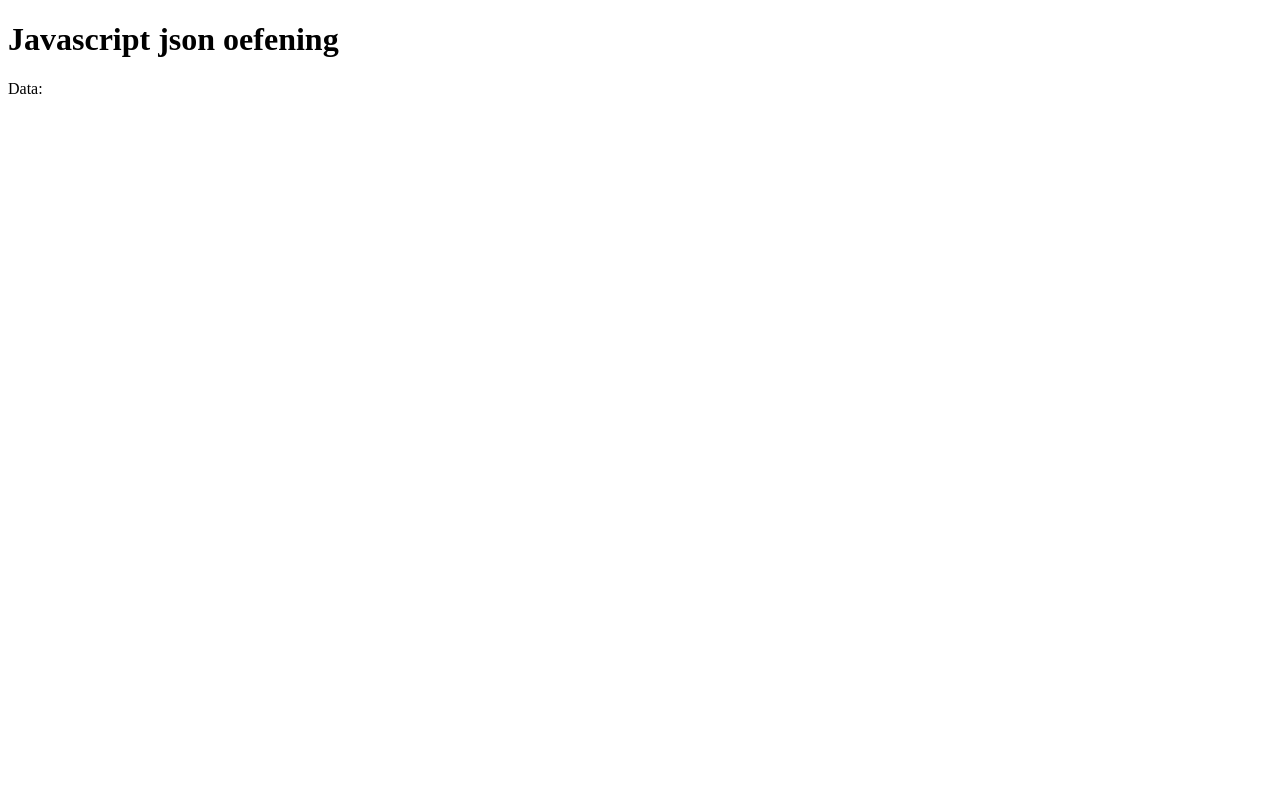
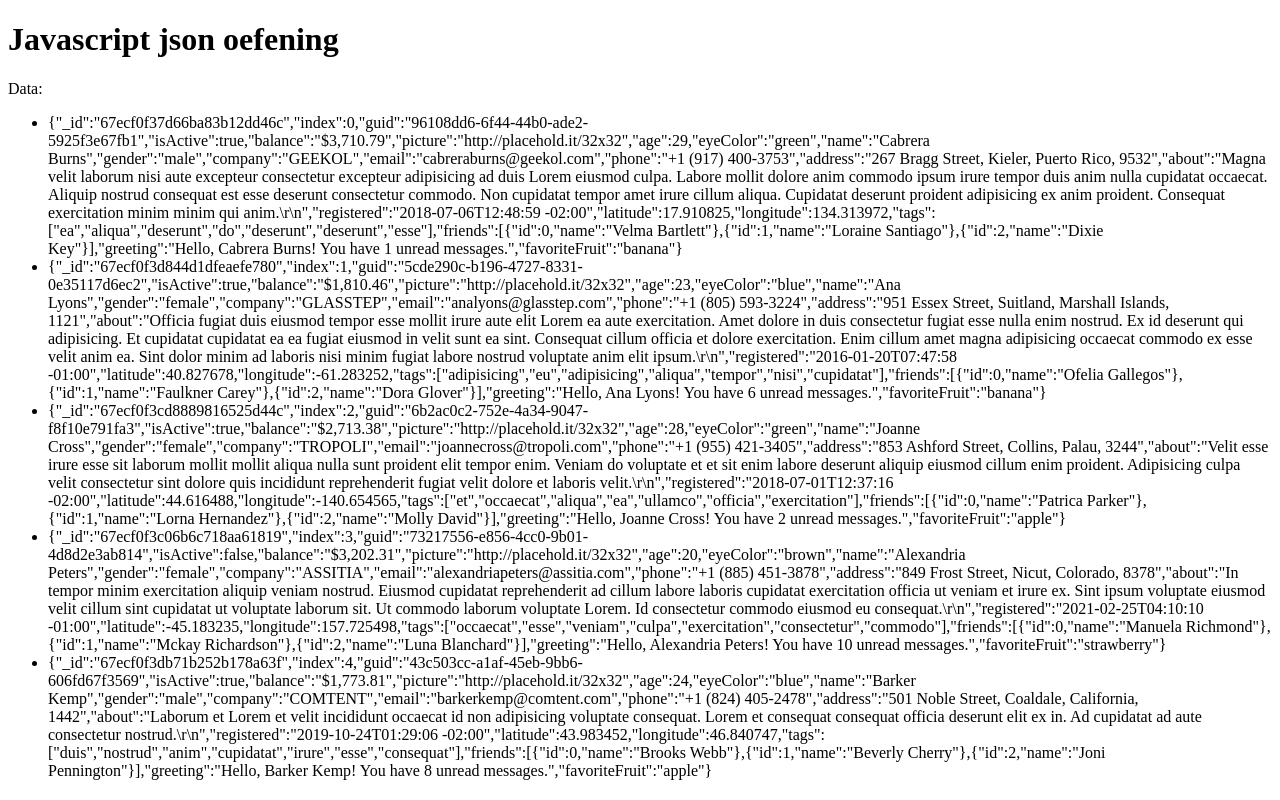
Before and after one commit to BerkanHRGL/javascript_oefening, a plain HTML site: page index.html in a window 1280 px wide. Drawn offline with Linux system fonts and the light colour scheme.

Commit message:
Data on page instead of console

```diff
--- a/index.html
+++ b/index.html
@@ -9,6 +9,8 @@
     <h1>Javascript json oefening</h1>
     <p>Data:</p>
 
+    <div id="data-container"></div>
+
     <script src="script.js"></script>
 </body>
 </html>
--- a/script.js
+++ b/script.js
@@ -7,9 +7,19 @@ async function getData() {
         }
 
         const json = await response.json();
+        const container = document.getElementById('data-container');
+
+        container.innerHTML = `
+            <ul>
+                ${json.map(item => `<li>${JSON.stringify(item)}</li>`).join('')}
+            </ul>
+        `;
+
         console.log(json);
     } catch (error) {
         console.error(error.message);
+        const container = document.getElementById('data-container');
+        container.innerHTML = `Error: ${error.message}`;
     }
 }
 
```
Lines whose indentation alone changed are shown as unchanged.
